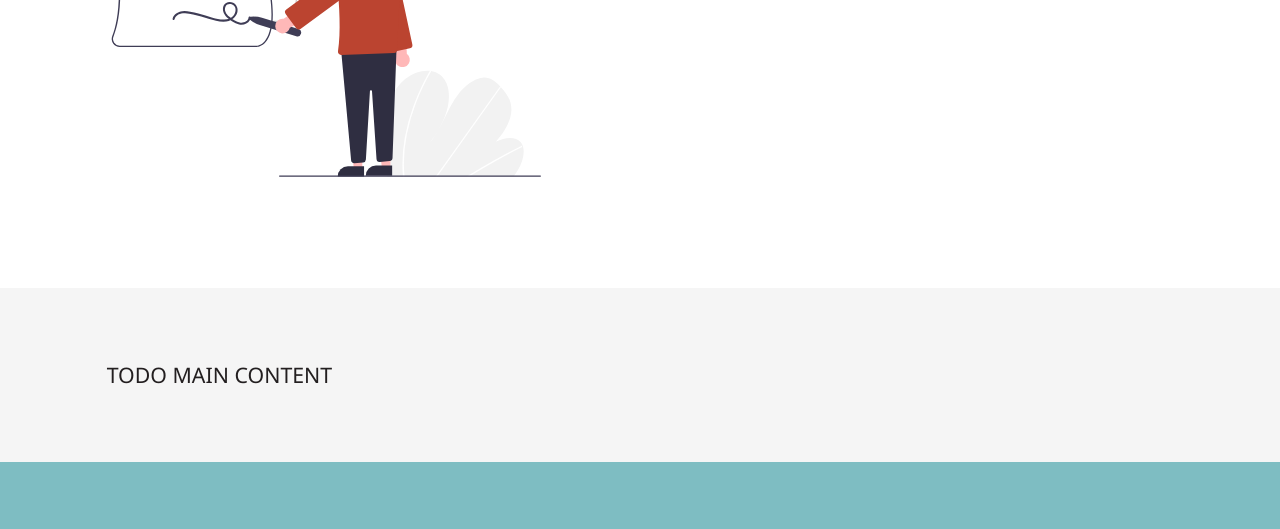
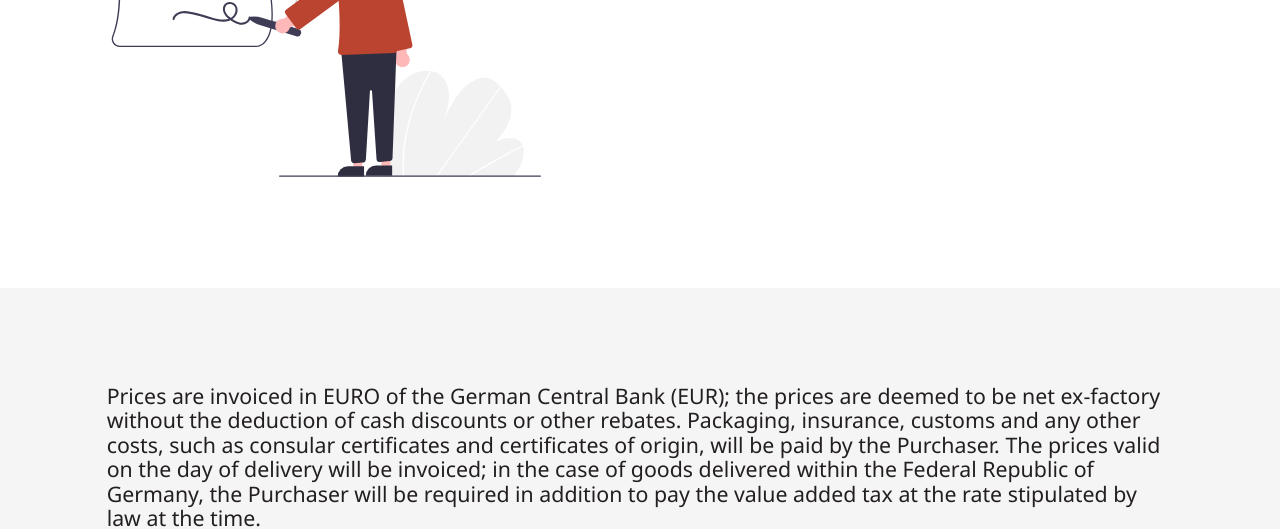
Before and after one commit to tiadal/pro-students.de, a website: page docs/terms.html in a window 1280 px wide. Shown: the part 423-952 px from the top of the page. Drawn offline with Linux system fonts and the light colour scheme.

Commit message:
Implement terms legal page

```diff
--- a/docs/terms.html
+++ b/docs/terms.html
@@ -116,7 +116,21 @@
 
         <main class="content">
             <section>
-                <div class="container">TODO MAIN CONTENT</div>
+                <div class="container">
+                    <p>
+                        Prices are invoiced in EURO of the German Central Bank
+                        (EUR); the prices are deemed to be net ex-factory
+                        without the deduction of cash discounts or other
+                        rebates. Packaging, insurance, customs and any other
+                        costs, such as consular certificates and certificates of
+                        origin, will be paid by the Purchaser. The prices valid
+                        on the day of delivery will be invoiced; in the case of
+                        goods delivered within the Federal Republic of Germany,
+                        the Purchaser will be required in addition to pay the
+                        value added tax at the rate stipulated by law at the
+                        time.
+                    </p>
+                </div>
             </section>
 
             <section class="contact">
```
Also changed, not shown: src/terms.html (+10 -1 lines).
